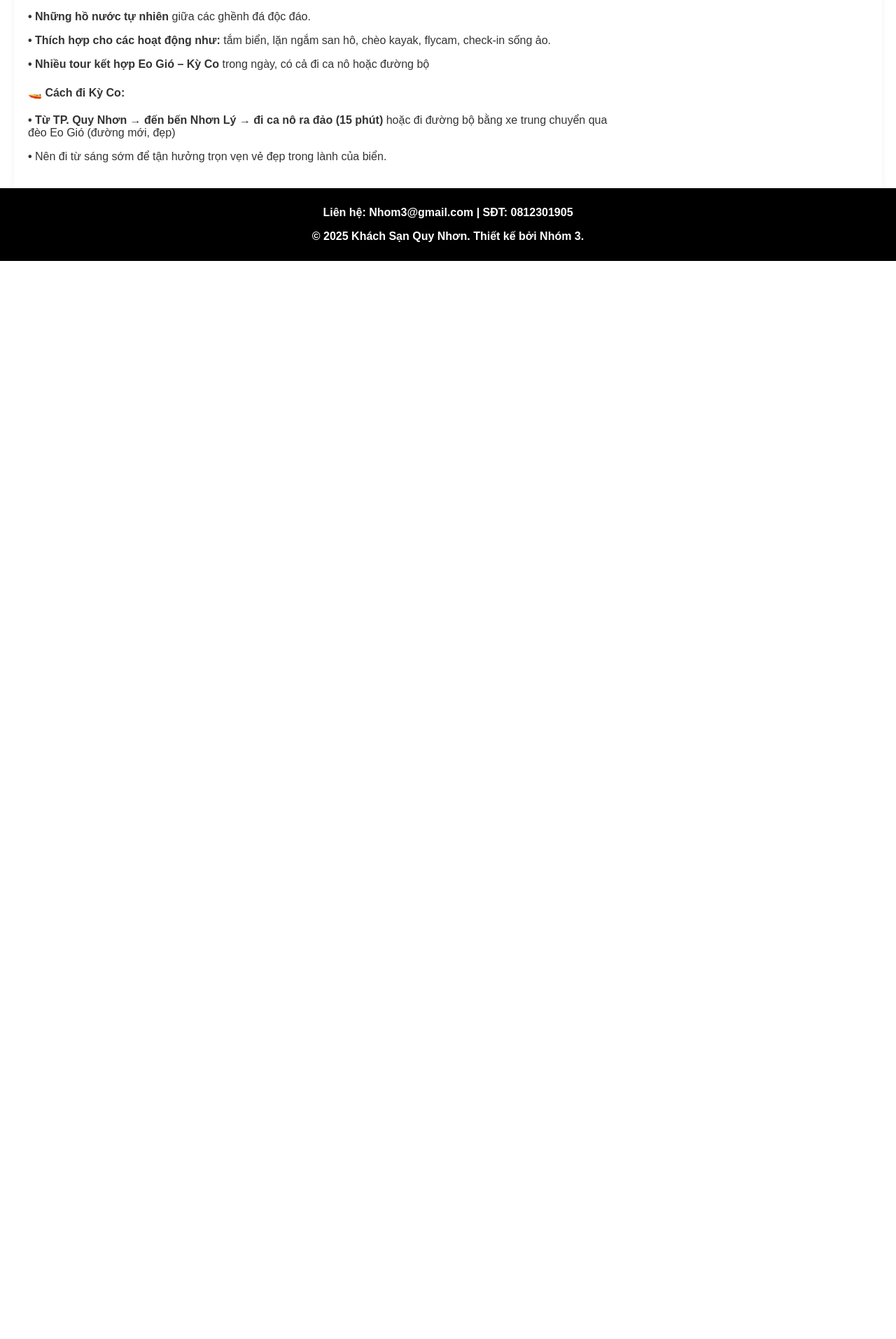
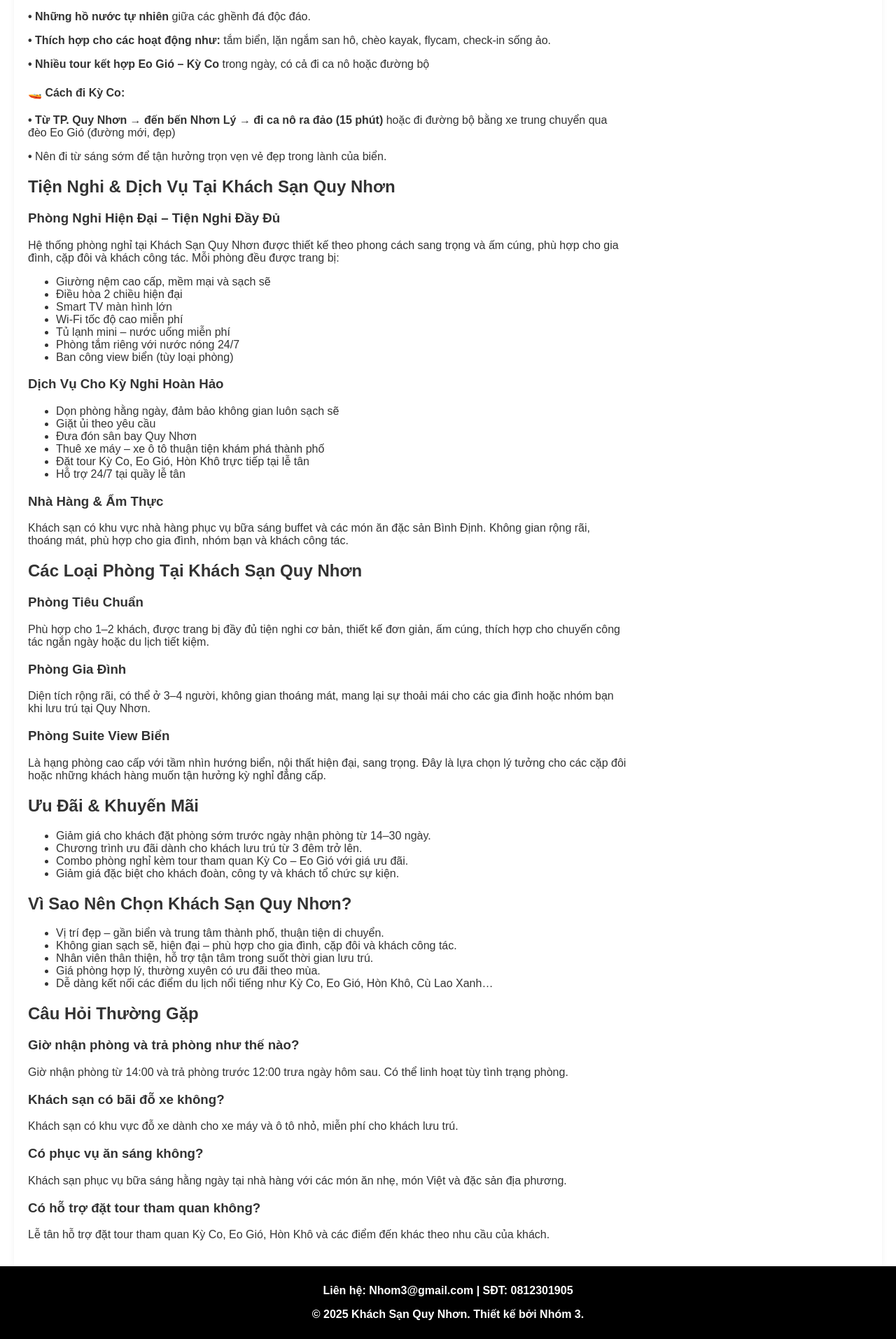
Before and after one commit to DinhNguyen205/WebKhachSan, a PHP site: page / in a window 1280 px wide. Shown: the part 2146-4060 px from the top of the page at 70% size. Before the commit the page ends 2519 px from the top, so only its background shows below. Run offline with PHP 8.4, Linux system fonts and the light colour scheme.

Commit message:
Update index.php

```diff
--- a/index.php
+++ b/index.php
@@ -76,6 +76,99 @@
             <p><strong>&bull; Từ TP. Quy Nhơn → đến bến Nhơn Lý → đi ca nô ra đảo (15 phút)</strong> hoặc đi đường bộ bằng xe trung chuyển qua đèo Eo Gió (đường mới, đẹp)</p>
             <p><strong>&bull;</strong> Nên đi từ sáng sớm để tận hưởng trọn vẹn vẻ đẹp trong lành của biển.</p>
         </section>
+      <section class="section-tiennghi" id="tiennghi">
+    <h2>Tiện Nghi & Dịch Vụ Tại Khách Sạn Quy Nhơn</h2>
+
+    <h3>Phòng Nghỉ Hiện Đại – Tiện Nghi Đầy Đủ</h3>
+    <p>
+        Hệ thống phòng nghỉ tại Khách Sạn Quy Nhơn được thiết kế theo phong cách sang trọng và ấm cúng,
+        phù hợp cho gia đình, cặp đôi và khách công tác. Mỗi phòng đều được trang bị:
+    </p>
+    <ul>
+        <li>Giường nệm cao cấp, mềm mại và sạch sẽ</li>
+        <li>Điều hòa 2 chiều hiện đại</li>
+        <li>Smart TV màn hình lớn</li>
+        <li>Wi-Fi tốc độ cao miễn phí</li>
+        <li>Tủ lạnh mini – nước uống miễn phí</li>
+        <li>Phòng tắm riêng với nước nóng 24/7</li>
+        <li>Ban công view biển (tùy loại phòng)</li>
+    </ul>
+
+    <h3>Dịch Vụ Cho Kỳ Nghỉ Hoàn Hảo</h3>
+    <ul>
+        <li>Dọn phòng hằng ngày, đảm bảo không gian luôn sạch sẽ</li>
+        <li>Giặt ủi theo yêu cầu</li>
+        <li>Đưa đón sân bay Quy Nhơn</li>
+        <li>Thuê xe máy – xe ô tô thuận tiện khám phá thành phố</li>
+        <li>Đặt tour Kỳ Co, Eo Gió, Hòn Khô trực tiếp tại lễ tân</li>
+        <li>Hỗ trợ 24/7 tại quầy lễ tân</li>
+    </ul>
+
+    <h3>Nhà Hàng & Ẩm Thực</h3>
+    <p>
+        Khách sạn có khu vực nhà hàng phục vụ bữa sáng buffet và các món ăn đặc sản Bình Định.
+        Không gian rộng rãi, thoáng mát, phù hợp cho gia đình, nhóm bạn và khách công tác.
+    </p>
+</section>
+
+<section class="section-loaiphong" id="loaiphong">
+    <h2>Các Loại Phòng Tại Khách Sạn Quy Nhơn</h2>
+
+    <h3>Phòng Tiêu Chuẩn</h3>
+    <p>
+        Phù hợp cho 1–2 khách, được trang bị đầy đủ tiện nghi cơ bản, thiết kế đơn giản, ấm cúng,
+        thích hợp cho chuyến công tác ngắn ngày hoặc du lịch tiết kiệm.
+    </p>
+
+    <h3>Phòng Gia Đình</h3>
+    <p>
+        Diện tích rộng rãi, có thể ở 3–4 người, không gian thoáng mát, mang lại sự thoải mái cho các gia đình
+        hoặc nhóm bạn khi lưu trú tại Quy Nhơn.
+    </p>
+
+    <h3>Phòng Suite View Biển</h3>
+    <p>
+        Là hạng phòng cao cấp với tầm nhìn hướng biển, nội thất hiện đại, sang trọng. Đây là lựa chọn lý tưởng
+        cho các cặp đôi hoặc những khách hàng muốn tận hưởng kỳ nghỉ đẳng cấp.
+    </p>
+</section>
+
+<section class="section-uudai" id="uudai">
+    <h2>Ưu Đãi & Khuyến Mãi</h2>
+    <ul>
+        <li>Giảm giá cho khách đặt phòng sớm trước ngày nhận phòng từ 14–30 ngày.</li>
+        <li>Chương trình ưu đãi dành cho khách lưu trú từ 3 đêm trở lên.</li>
+        <li>Combo phòng nghỉ kèm tour tham quan Kỳ Co – Eo Gió với giá ưu đãi.</li>
+        <li>Giảm giá đặc biệt cho khách đoàn, công ty và khách tổ chức sự kiện.</li>
+    </ul>
+</section>
+
+<section class="section-danhgia" id="danhgia">
+    <h2>Vì Sao Nên Chọn Khách Sạn Quy Nhơn?</h2>
+    <ul>
+        <li>Vị trí đẹp – gần biển và trung tâm thành phố, thuận tiện di chuyển.</li>
+        <li>Không gian sạch sẽ, hiện đại – phù hợp cho gia đình, cặp đôi và khách công tác.</li>
+        <li>Nhân viên thân thiện, hỗ trợ tận tâm trong suốt thời gian lưu trú.</li>
+        <li>Giá phòng hợp lý, thường xuyên có ưu đãi theo mùa.</li>
+        <li>Dễ dàng kết nối các điểm du lịch nổi tiếng như Kỳ Co, Eo Gió, Hòn Khô, Cù Lao Xanh…</li>
+    </ul>
+</section>
+
+<section class="section-faq" id="faq">
+    <h2>Câu Hỏi Thường Gặp</h2>
+
+    <h3>Giờ nhận phòng và trả phòng như thế nào?</h3>
+    <p>Giờ nhận phòng từ 14:00 và trả phòng trước 12:00 trưa ngày hôm sau. Có thể linh hoạt tùy tình trạng phòng.</p>
+
+    <h3>Khách sạn có bãi đỗ xe không?</h3>
+    <p>Khách sạn có khu vực đỗ xe dành cho xe máy và ô tô nhỏ, miễn phí cho khách lưu trú.</p>
+
+    <h3>Có phục vụ ăn sáng không?</h3>
+    <p>Khách sạn phục vụ bữa sáng hằng ngày tại nhà hàng với các món ăn nhẹ, món Việt và đặc sản địa phương.</p>
+
+    <h3>Có hỗ trợ đặt tour tham quan không?</h3>
+    <p>Lễ tân hỗ trợ đặt tour tham quan Kỳ Co, Eo Gió, Hòn Khô và các điểm đến khác theo nhu cầu của khách.</p>
+</section>
   </div>
 
   <div class="sidebar">
```
